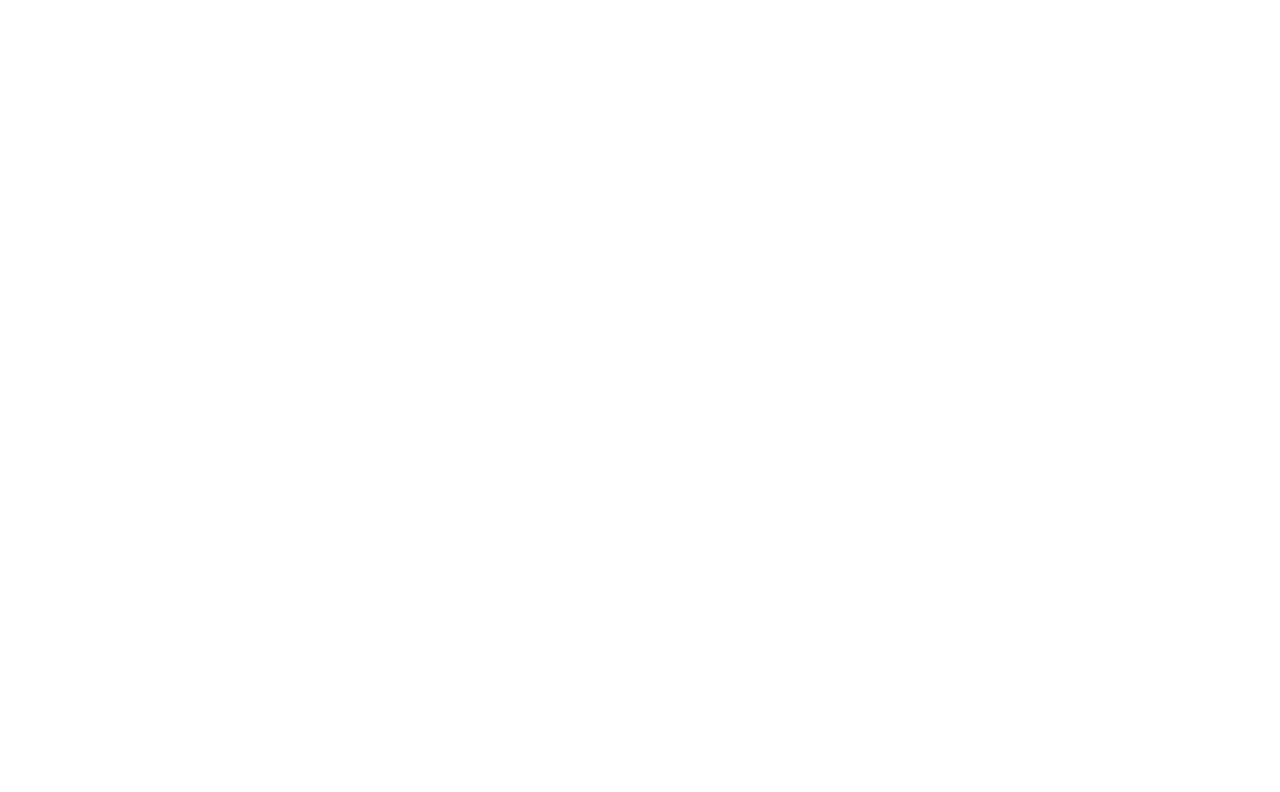
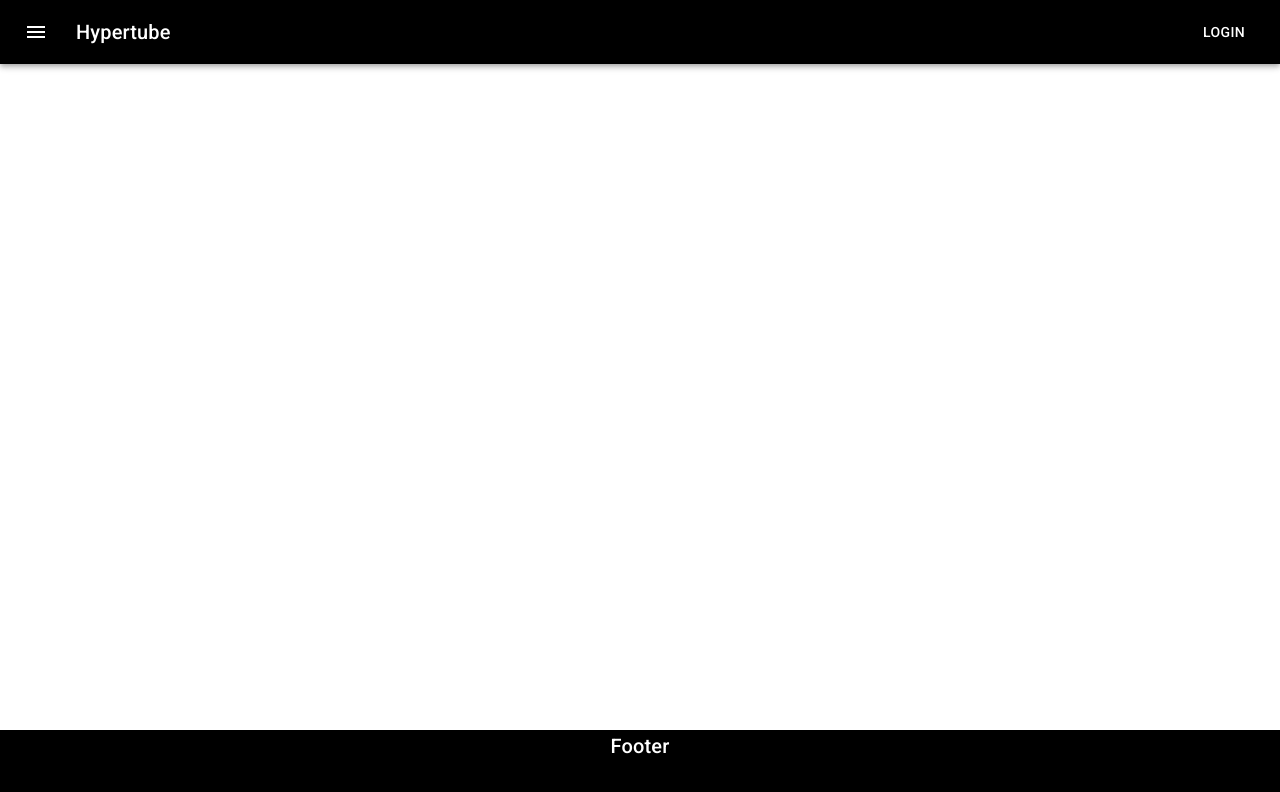
Before and after one commit to celestin-dlh/Hypertube, a React (Create React App) app in the folder front-end/: page / in a window 1280 px wide. Shown: the top 792 px of the page. Built offline with nearby package versions, Linux system fonts and the light colour scheme.

Commit message:
Header and Footer added

```diff
--- a/front-end/package.json
+++ b/front-end/package.json
@@ -3,8 +3,11 @@
   "version": "0.1.0",
   "private": true,
   "dependencies": {
+    "@material-ui/core": "^4.5.0",
+    "@material-ui/icons": "^4.4.3",
     "react": "^16.10.1",
     "react-dom": "^16.10.1",
+    "react-router-dom": "^5.1.2",
     "react-scripts": "3.1.2"
   },
   "scripts": {
--- a/front-end/public/index.html
+++ b/front-end/public/index.html
@@ -4,6 +4,13 @@
     <meta charset="utf-8" />
     <link rel="shortcut icon" href="%PUBLIC_URL%/favicon.ico" />
     <meta name="viewport" content="width=device-width, initial-scale=1" />
+
+    <!-- Font Roboto -->
+    <link rel="stylesheet" href="https://fonts.googleapis.com/css?family=Roboto:300,400,500,700&display=swap" />
+
+    <!-- Icons -->
+    <link rel="stylesheet" href="https://fonts.googleapis.com/icon?family=Material+Icons" />
+
     <title>Hypertube</title>
   </head>
   <body>
--- a/front-end/src/App.css
+++ b/front-end/src/App.css
@@ -0,0 +1,4 @@
+* {
+	margin: 0;
+	padding: 0;
+}
--- a/front-end/src/App.js
+++ b/front-end/src/App.js
@@ -1,9 +1,22 @@
 import React from 'react';
+import { BrowserRouter as Router, Switch, Route, Link } from "react-router-dom";
+
+
+/* Layout */
+import Header from './components/layout/Header';
+import Footer from './components/layout/Footer';
+
 import './App.css';
 
 function App() {
   return (
     <div className="App">
+      <Header />
+        <Router>
+
+
+        </Router>
+      <Footer />
     </div>
   );
 }
--- /dev/null
+++ b/front-end/src/components/layout/Footer.js
@@ -0,0 +1,33 @@
+import React from 'react';
+import { makeStyles } from '@material-ui/core/styles';
+import AppBar from '@material-ui/core/AppBar';
+import Toolbar from '@material-ui/core/Toolbar';
+import Typography from '@material-ui/core/Typography';
+import Button from '@material-ui/core/Button';
+import IconButton from '@material-ui/core/IconButton';
+import MenuIcon from '@material-ui/icons/Menu';
+
+const useStyles = makeStyles(theme => ({
+  root: {
+    flexGrow: 1,
+    backgroundColor: "black",
+    height: "70px",
+    position: "absolute",
+    bottom: "0",
+    left: "0",
+    right: "0",
+  },
+
+}));
+
+export default function Footer() {
+  	const classes = useStyles();
+
+	return (
+		<div className={classes.root}>
+			<Typography variant="h6" style={{color: "white", textAlign: "center"}}>
+            	Footer
+          	</Typography>
+		</div>
+	)
+}
--- /dev/null
+++ b/front-end/src/components/layout/Header.js
@@ -0,0 +1,43 @@
+import React from 'react';
+import { makeStyles } from '@material-ui/core/styles';
+import AppBar from '@material-ui/core/AppBar';
+import Toolbar from '@material-ui/core/Toolbar';
+import Typography from '@material-ui/core/Typography';
+import Button from '@material-ui/core/Button';
+import IconButton from '@material-ui/core/IconButton';
+import MenuIcon from '@material-ui/icons/Menu';
+
+const useStyles = makeStyles(theme => ({
+  root: {
+    flexGrow: 1,
+  },
+  AppBar: {
+  	backgroundColor: "black",
+  },
+  menuButton: {
+    marginRight: theme.spacing(2),
+  },
+  title: {
+    flexGrow: 1,
+  },
+}));
+
+export default function ButtonAppBar() {
+  const classes = useStyles();
+
+  return (
+    <div className={classes.root}>
+      <AppBar position="static" className={classes.AppBar}>
+        <Toolbar>
+          <IconButton edge="start" className={classes.menuButton} color="inherit" aria-label="menu">
+            <MenuIcon />
+          </IconButton>
+          <Typography variant="h6" className={classes.title}>
+            Hypertube
+          </Typography>
+          <Button color="inherit">Login</Button>
+        </Toolbar>
+      </AppBar>
+    </div>
+  );
+}
```
Also changed, not shown: 2 other files (tests, documents, lock files or other folders).
